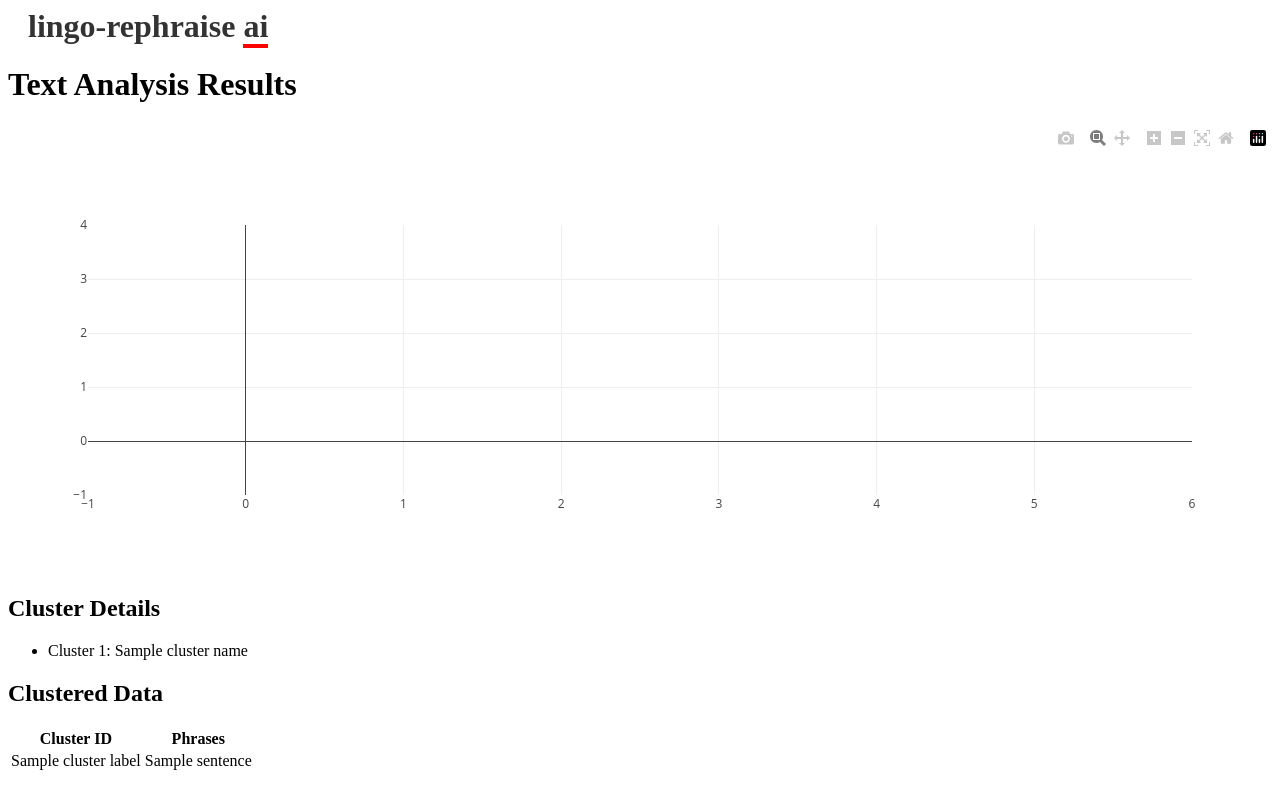
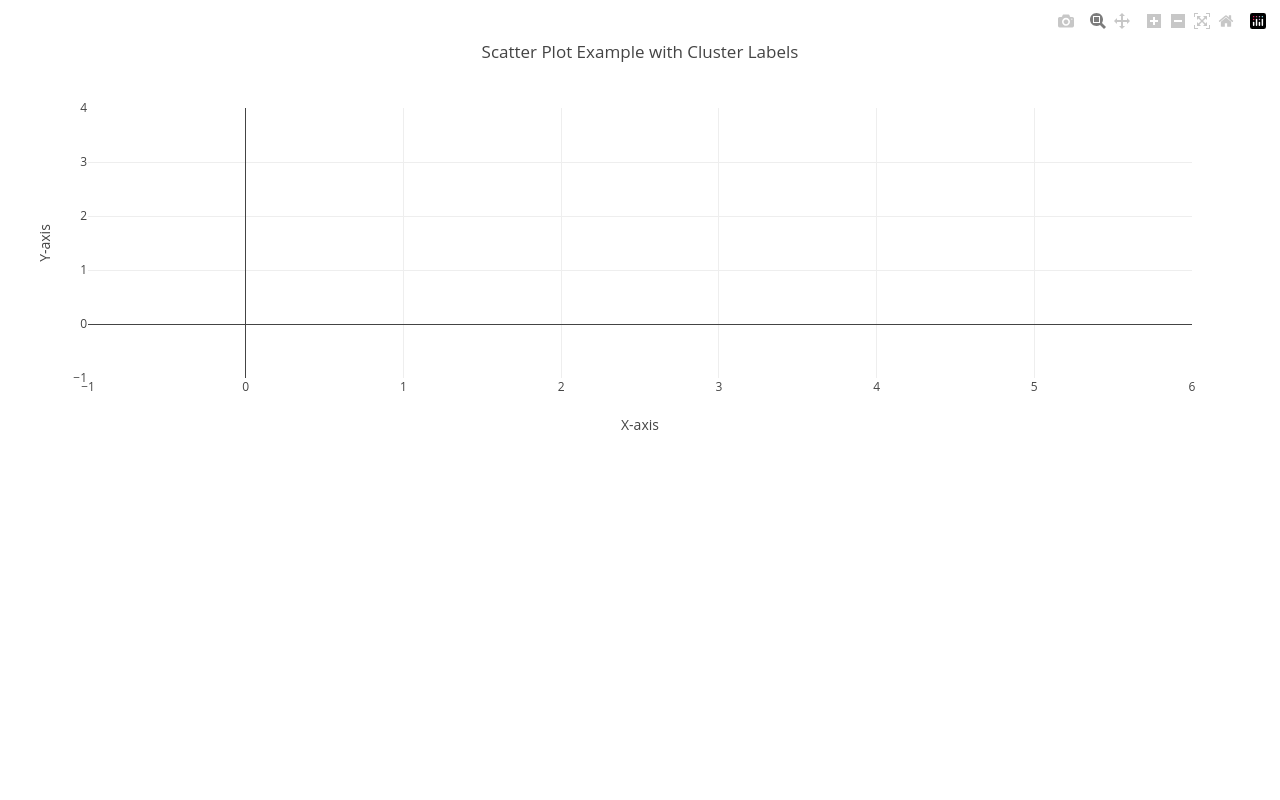
Before and after one commit to tejashinde/nlp-web-app, a Flask app: template templates/analysis.html in a window 1280 px wide. Run offline with Flask 3, Linux system fonts and the light colour scheme; the template is opened without the code that fills it: most values are stand-ins (such as "Sample title", 1, 10 or a date in 2020); some libraries are stand-ins or nearby versions.

Commit message:
updated app and html for scatterplot

```diff
--- a/app.py
+++ b/app.py
@@ -116,45 +116,21 @@
 def analysis():
     file_path = request.args.get('file_path')
     text_column = request.args.get('text_column')
+
     sentences, cluster_labels, embedded_embeddings, cluster_names = process_analysis('./uploads/mcdonalds_sri_lanka_reviews.csv', 'phrases')
 
-    x_data = [x[0] for x in embedded_embeddings]
-    y_data = [x[1] for x in embedded_embeddings]
-    hover_text = [f"Sentence : {sentence} <br>Cluster Name : {cluster_name}" for sentence, cluster_name in zip(sentences, cluster_names)]
+    x_data = [float(x[0]) for x in embedded_embeddings]
+    y_data = [float(x[1]) for x in embedded_embeddings]
 
-    # # Create the scatter plot
-    # scatter_plot = go.Scatter(
-    #     x=x_data,
-    #     y=y_data,
-    #     mode='markers',
-    #     name='Scatter Plot',
-    #     color=cluster_names,
-    #     text=hover_text,  # Set the hover text
-    #     hoverinfo='text'  # Show text on hover
-    # )
 
-    # # Create the layout
-    # layout = go.Layout(
-    #     title='Embeddings Scatter Plot',
-    #     xaxis=dict(title='X-axis'),
-    #     yaxis=dict(title='Y-axis')
-    # )
+    scatter_plot_data = {
+        'x_data': x_data,
+        'y_data': y_data,
+        'cluster_labels': cluster_labels.tolist(),
+        'sentences': sentences
+    }
 
-    # Create the figure
-    # fig = go.Figure(data=[scatter_plot], layout=layout)
-    df = pd.DataFrame()
-    df['x_data'] = [x[0] for x in embedded_embeddings]
-    df['y_data'] = [x[1] for x in embedded_embeddings]
-    df['sentences'] = sentences
-    df['cluster_names'] = cluster_names
-
-    fig = px.scatter(df, x = 'x_data', y = 'y_data', color = 'cluster_names')
-    # Convert the figure to JSON
-    scatter_plot_json = fig.to_json()
-
-    return render_template('analysis.html', sentences=sentences, cluster_labels=cluster_labels,
-                            embedded_embeddings=embedded_embeddings, cluster_names=cluster_names, scatter_plot_json=scatter_plot_json,
-                            context={"cluster_data":zip(cluster_labels, sentences), "cluster_viz": enumerate(embedded_embeddings)})
+    return render_template('analysis.html', scatter_plot_data=scatter_plot_data)
 
 if __name__ == '__main__':
     app.run(debug=True)
--- a/templates/analysis.html
+++ b/templates/analysis.html
@@ -4,61 +4,43 @@
     <meta charset="UTF-8">
     <meta name="viewport" content="width=device-width, initial-scale=1.0">
     <title>Text Analysis Results</title>
-    <link rel="stylesheet" href="{{ url_for('static', filename='css/styles.css') }}">
+    <!-- <link rel="stylesheet" href="{{ url_for('static', filename='css/styles.css') }}"> -->
+    <script src="https://cdn.plot.ly/plotly-latest.min.js"></script>
 </head>
 <body>
-    <nav>
-        <div class="logo">
-            lingo-rephraise <span>ai</span>
-        </div>
-        <!-- Add other navigation items if needed -->
-    </nav>
+    <div id="scatter-plot">
+        <script>
+            // Access data passed from Flask
+            var xValues = {{ scatter_plot_data.x_data | tojson }};
+            var yValues = {{ scatter_plot_data.y_data | tojson }};
+            var clusterLabels = {{ scatter_plot_data.cluster_labels | tojson }};
 
-    <div class="container">
-        <h1>Text Analysis Results</h1>
+            // Group data by cluster labels
+            var dataByCluster = {};
+            for (var i = 0; i < clusterLabels.length; i++) {
+                var label = clusterLabels[i];
+                if (!dataByCluster[label]) {
+                    dataByCluster[label] = { x: [], y: [], name: 'Cluster ' + label, mode: 'markers', type: 'scatter' };
+                }
+                dataByCluster[label].x.push(xValues[i]);
+                dataByCluster[label].y.push(yValues[i]);
+            }
 
-        <div id="scatter_plot">
+            // Create an array of traces
+            var traces = Object.values(dataByCluster);
 
-        <script src="https://cdn.plot.ly/plotly-latest.min.js"></script>
-        <script>
-            var scatter_plot_data = {{ scatter_plot_json | safe }};
-            Plotly.newPlot('scatter_plot', scatter_plot_data);
+            // Create the layout
+            var layout = {
+                title: 'Scatter Plot Example with Cluster Labels',
+                xaxis: { title: 'X-axis' },
+                yaxis: { title: 'Y-axis' },
+                showlegend: true
+            };
+
+            // Create the plot
+            Plotly.newPlot('scatter-plot', traces, layout);
+
         </script>
-        </div>
-
-        <!-- Cluster Details -->
-        <h2>Cluster Details</h2>
-        <div id="cluster-details">
-            <ul>
-                {% for cluster_id, cluster_name in cluster_names.items() %}
-                    <li>Cluster {{ cluster_id }}: {{ cluster_name }}</li>
-                {% endfor %}
-            </ul>
-        </div>
-
-        <!-- Clustered Data -->
-        <h2>Clustered Data</h2>
-        <div id="clustered-data">
-            <table>
-                <thead>
-                    <tr>
-                        <th>Cluster ID</th>
-                        <th>Phrases</th>
-                    </tr>
-                </thead>
-                <tbody>
-                    {% for idx, sentence in cluster_data %}
-                        <tr>
-                            <td>{{ cluster_labels[idx] }}</td>
-                            <td>{{ sentence }}</td>
-                        </tr>
-                    {% endfor %}
-                </tbody>
-            </table>
-        </div>
-
-        <!-- Add more visualization elements as needed -->
-
     </div>
 </body>
 </html>
```
